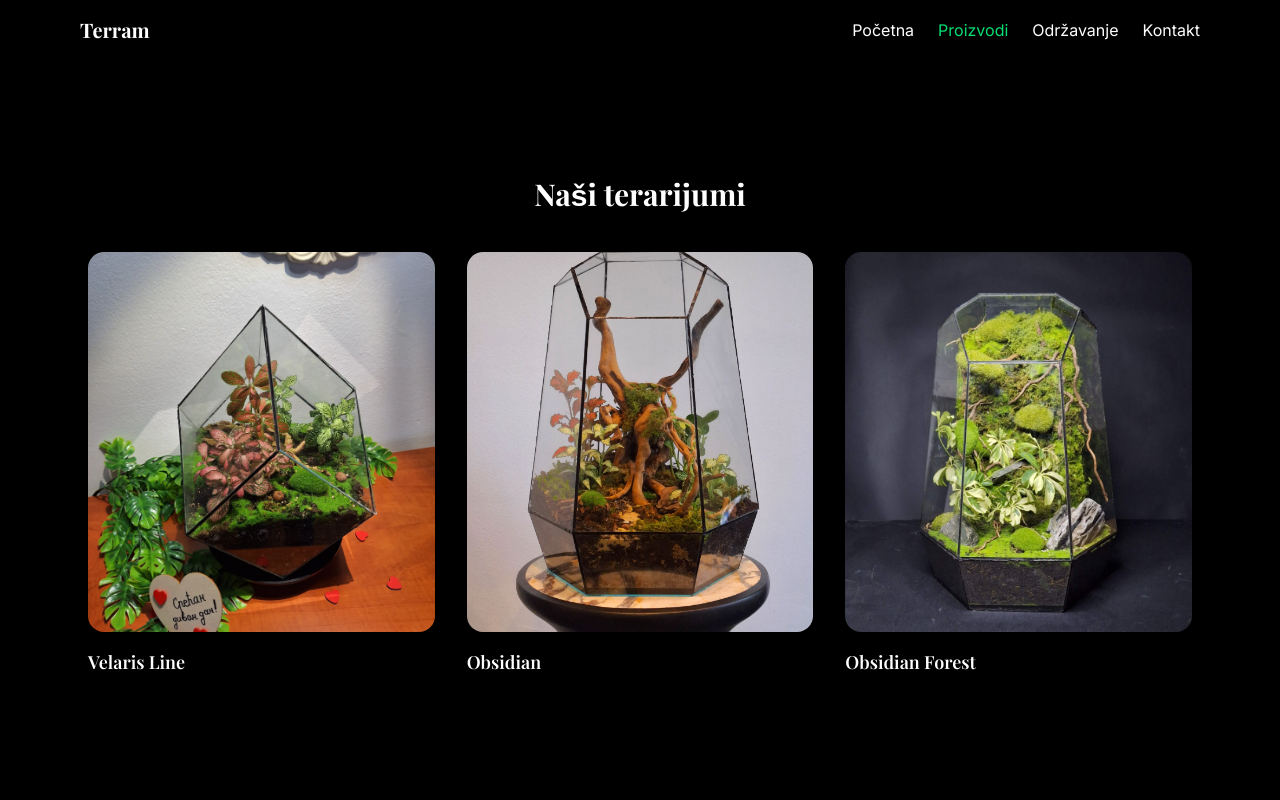
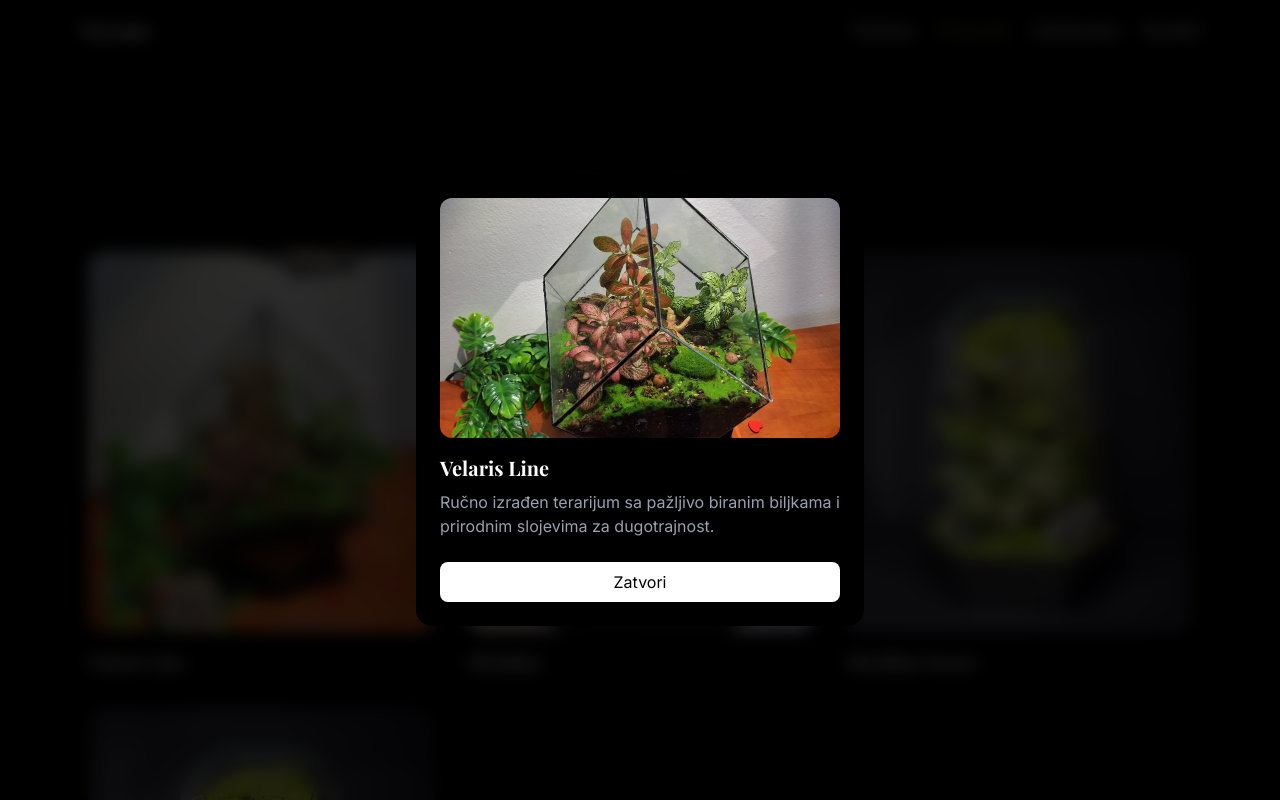
Before and after one commit to munja-cpu/terramnext, a Next.js app: page /products in a window 1280 px wide. Both pictures are taken after a click on the element "Velaris Line". Shown: the top 800 px of the page. Built offline with nearby package versions, Linux system fonts and the light colour scheme; a web font is replaced by a local one.

Commit message:
zamenjena boja u headeru

```diff
--- a/app/components/Header.tsx
+++ b/app/components/Header.tsx
@@ -10,7 +10,7 @@ export default function Header() {
 
   const linkClass = (path: string) =>
     `text-lg py-2 border-b border-white/10 transition ${
-      pathname === path ? "text-green-400" : "text-white"
+      pathname === path ? "text-terramGreen" : "text-white"
     }`;
 
   return (
@@ -26,25 +26,25 @@ export default function Header() {
           <nav className="hidden md:flex space-x-6">
             <Link
               href="/"
-              className={pathname === "/" ? "text-green-400" : ""}
+              className={pathname === "/" ? "text-terramGreen" : ""}
             >
               Početna
             </Link>
             <Link
               href="/products"
-              className={pathname === "/products" ? "text-green-400" : ""}
+              className={pathname === "/products" ? "text-terramGreen" : ""}
             >
               Proizvodi
             </Link>
             <Link
               href="/odrzavanje"
-              className={pathname === "/odrzavanje" ? "text-green-400" : ""}
+              className={pathname === "/odrzavanje" ? "text-terramGreen" : ""}
             >
               Održavanje
             </Link>
             <Link
               href="/contact"
-              className={pathname === "/contact" ? "text-green-400" : ""}
+              className={pathname === "/contact" ? "text-terramGreen" : ""}
             >
               Kontakt
             </Link>
--- a/app/components/Products.tsx
+++ b/app/components/Products.tsx
@@ -1,23 +1,45 @@
+"use client";
+
+import { useState } from "react";
+type Product = {
+  id: number;
+  name: string;
+  image: string;
+  desc: string;
+  size?: string;
+};
+
 const products = [
   {
     id: 1,
     name: "Velaris Line",
     image: "proizvodi/t2.webp",
+    desc: "Ručno izrađen terarijum sa pažljivo biranim biljkama i prirodnim slojevima za dugotrajnost.",
   },
   {
     id: 2,
     name: "Obsidian",
     image: "proizvodi/t1.webp",
+    desc: "Moderan terarijum minimalističkog dizajna koji se lako uklapa u svaki enterijer.",
   },
   {
     id: 3,
     name: "Obsidian Forest",
     image: "proizvodi/t3.jpg",
+    desc: "Kombinacija prirodnih elemenata i biljaka koja stvara mali zatvoreni ekosistem.",
+  },
+  {
+    id: 4,
+    name: "Obsidian Forest Mini",
+    image: "proizvodi/t3.jpg",
+    desc: "Kompaktna verzija terarijuma idealna za manje prostore.",
+    size: "30x20x20",
   },
 ];
 
+export default function Products() {
+  const [selected, setSelected] = useState<Product | null>(null);
 
-export default function Products() {
   return (
     <section className="py-20 px-6 max-w-6xl mx-auto">
       <h2 className="text-3xl font-bold mb-10 text-center">
@@ -26,25 +48,65 @@ export default function Products() {
 
       <div className="grid md:grid-cols-3 gap-8">
         {products.map((item) => (
-          <div key={item.id} className="group cursor-pointer">
-
+          <div
+            key={item.id}
+            className="group cursor-pointer"
+            onClick={() => setSelected(item)}
+          >
             <div className="overflow-hidden rounded-2xl">
               <img
                 src={item.image}
                 alt={item.name}
-                className="w-full h-[380px] object-cover group-hover:scale-110 transition duration-500"
+                className="w-full h-95 object-cover group-hover:scale-110 transition duration-500"
               />
             </div>
 
             <h3 className="mt-4 text-lg font-semibold">
               {item.name}
             </h3>
-
-
-
           </div>
         ))}
       </div>
+
+      {/* 🔥 MODAL */}
+      {selected && (
+        <div
+          className="fixed inset-0 bg-black/80 backdrop-blur flex items-center justify-center z-50 px-4"
+          onClick={() => setSelected(null)}
+        >
+          <div
+            className="bg-black text-white p-6 rounded-2xl max-w-md w-full"
+            onClick={(e) => e.stopPropagation()}
+          >
+            <img
+              src={selected.image}
+              alt={selected.name}
+              className="rounded-xl mb-4 w-full h-60 object-cover"
+            />
+
+            <h2 className="text-xl font-bold mb-2">
+              {selected.name}
+            </h2>
+
+            <p className="text-gray-400">
+              {selected.desc}
+            </p>
+
+            {selected.size && (
+              <p className="text-gray-300 mt-2">
+                📏 Velicina: {selected.size} cm
+              </p>
+            )}
+
+            <button
+              onClick={() => setSelected(null)}
+              className="mt-6 w-full bg-white text-black py-2 rounded-lg hover:bg-gray-200 transition"
+            >
+              Zatvori
+            </button>
+          </div>
+        </div>
+      )}
     </section>
   );
 }
--- a/app/globals.css
+++ b/app/globals.css
@@ -10,6 +10,7 @@
   --color-foreground: var(--foreground);
   --font-sans: var(--font-geist-sans);
   --font-mono: var(--font-geist-mono);
+  --color-terramGreen: #88a52e;
 }
 
 @media (prefers-color-scheme: dark) {
```
